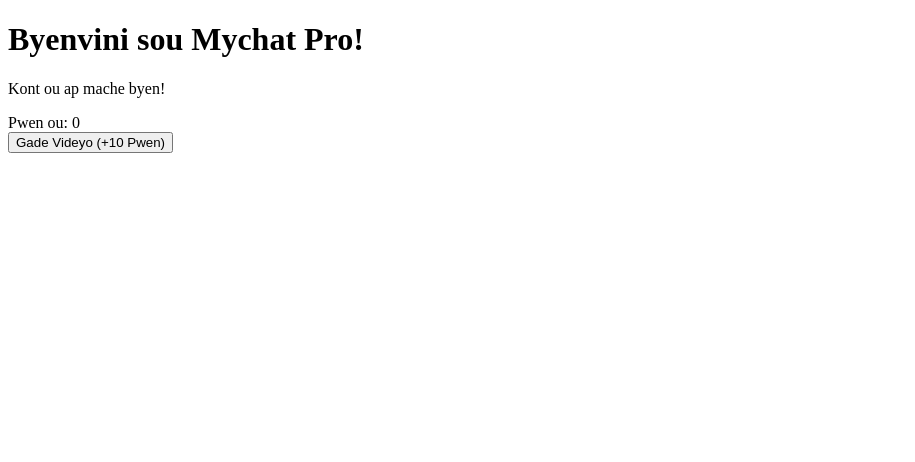
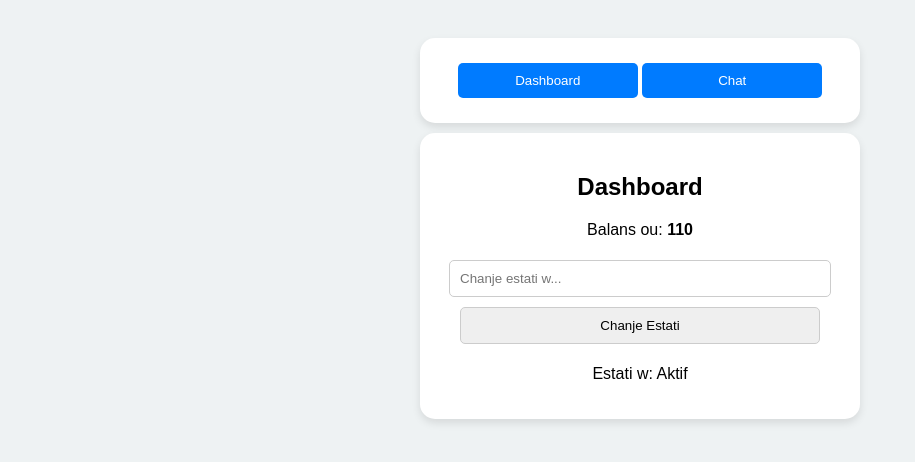
Before and after one commit to jeanjoanel096-afk/Mychat, a Flask app: page / in a window 1280 px wide. Shown: the top 462 px of the page, without its empty margins (0-915 px from the left). Run offline with Flask 3, Linux system fonts and the light colour scheme.

Commit message:
Update index.html

```diff
--- a/templates/index.html
+++ b/templates/index.html
@@ -3,27 +3,72 @@
 <head>
     <meta charset="UTF-8">
     <title>Mychat Pro</title>
+    <style>
+        body { font-family: sans-serif; background: #eef2f3; text-align: center; padding: 20px; }
+        .card { background: white; max-width: 400px; margin: 10px auto; padding: 20px; border-radius: 15px; box-shadow: 0 4px 8px rgba(0,0,0,0.1); }
+        input, button { width: 90%; margin: 5px 0; padding: 10px; border-radius: 5px; border: 1px solid #ccc; }
+        img { width: 100px; margin: 5px; border-radius: 10px; }
+        .tab { display: none; }
+        .active { display: block; }
+        .nav-btn { background: #007bff; color: white; border: none; cursor: pointer; width: 45%; }
+    </style>
 </head>
 <body>
-    <h1>Byenvini sou Mychat Pro!</h1>
-    <div id="app-container">
-        <p>Kont ou ap mache byen!</p>
-        <div id="pwen-box">Pwen ou: <span id="pwen-valeur">0</span></div>
+
+    <div class="card">
+        <button class="nav-btn" onclick="showTab('dashboard')">Dashboard</button>
+        <button class="nav-btn" onclick="showTab('chat')">Chat</button>
     </div>
+
+    <div id="dashboard" class="tab active" class="card">
+        <div class="card">
+            <h2>Dashboard</h2>
+            <p>Balans ou: <strong id="balans">110</strong></p>
+            <input type="text" id="status-input" placeholder="Chanje estati w...">
+            <button onclick="changeStatus()">Chanje Estati</button>
+            <p>Estati w: <span id="user-status">Aktif</span></p>
+        </div>
+    </div>
+
+    <div id="chat" class="tab" class="card">
+        <div class="card">
+            <h2>Chat Feed</h2>
+            <input type="file" id="fileInput">
+            <button onclick="voyeFoto()">Voye Foto</button>
+            <div id="photo-container"></div>
+        </div>
+    </div>
+
+    <script>
+        // Fonksyon pou chanje tab
+        function showTab(tabId) {
+            document.querySelectorAll('.tab').forEach(t => t.classList.remove('active'));
+            document.getElementById(tabId).classList.add('active');
+        }
+
+        function changeStatus() {
+            let s = document.getElementById('status-input').value;
+            if(s) document.getElementById('user-status').innerText = s;
+        }
+
+        function voyeFoto() {
+            let f = document.getElementById('fileInput').files[0];
+            let formData = new FormData();
+            formData.append('photo', f);
+            fetch('/upload-photo', { method: 'POST', body: formData })
+            .then(res => res.json())
+            .then(data => { if(data.success) alert("Foto a voye!"); });
+        }
+
+        // Mizajou foto yo chak 3 segonn
+        setInterval(() => {
+            fetch('/get-data')
+            .then(res => res.json())
+            .then(data => {
+                document.getElementById('photo-container').innerHTML =
+                    data.photos.map(p => `<img src="/static/uploads/${p}">`).join('');
+            });
+        }, 3000);
+    </script>
 </body>
 </html>
-<button onclick="ajePwen()">Gade Videyo (+10 Pwen)</button><script>
-function ajePwen() {
-    fetch('/gade-piblisite', {
-        method: 'POST',
-        headers: {'Content-Type': 'application/json'},
-        body: JSON.stringify({ username: "ProUser" })
-    })
-    .then(response => response.json())
-    .then(data => {
-        if(data.success) {
-            document.getElementById('pwen-valeur').innerText = data.nouvo_balans;
-        }
-    });
-}
-</script>
```
